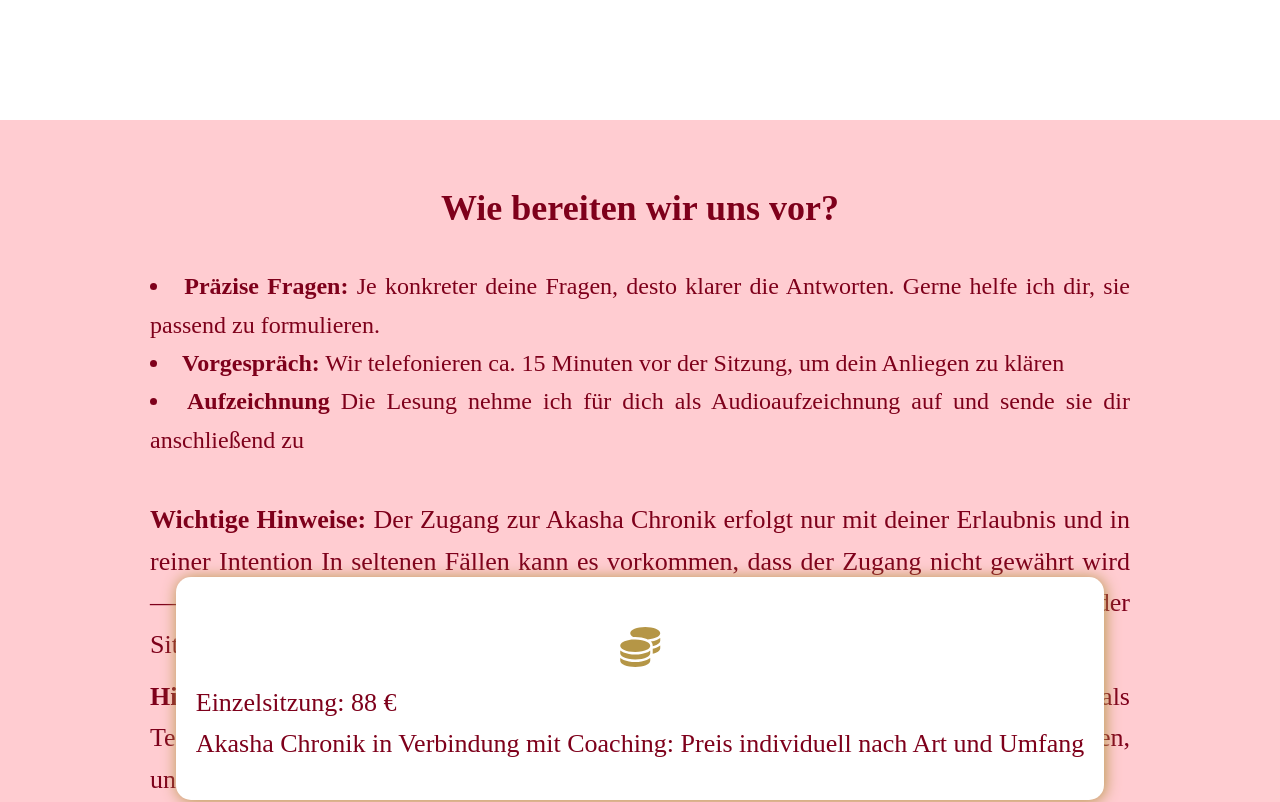
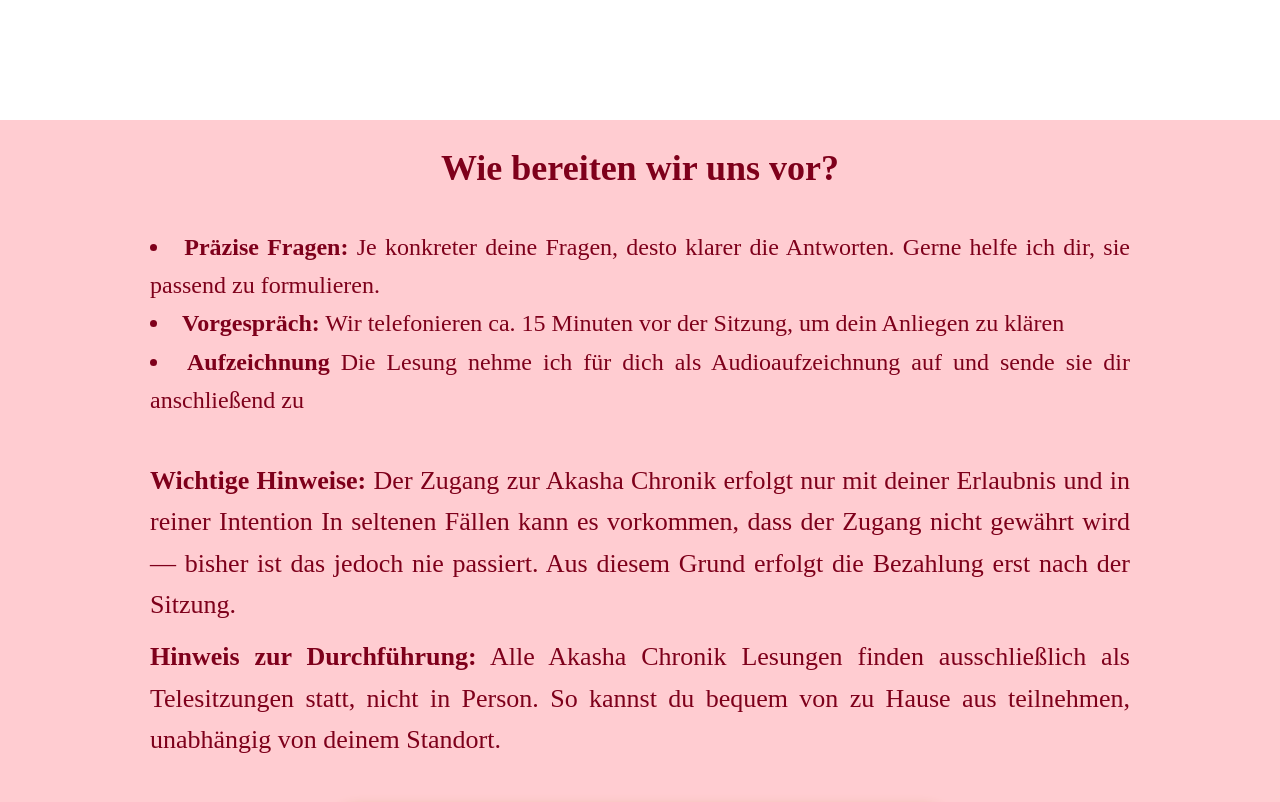
Before and after one commit to VioletaPet/website-makeover, a React (Create React App) app: page /angebot/akasha in a window 1280 px wide. Shown: the part 1560-2362 px from the top of the page. Built offline with nearby package versions, Linux system fonts and the light colour scheme.

Commit message:
fixes layout issues

```diff
--- a/src/components/pages/Akasha.scss
+++ b/src/components/pages/Akasha.scss
@@ -53,9 +53,9 @@ $max-width: 1200px;
     align-items: center;
     justify-content: center;
     background-color: $light-pink;
-    padding: 0 150px 70px;
+    padding: 0 150px 120px; // Increased bottom padding to make room for price box
     width: 100%;
-    height: 100vh;
+    min-height: 100vh; // Changed from fixed height to minimum height
     box-sizing: border-box;
     position: relative;
   }
@@ -63,7 +63,7 @@ $max-width: 1200px;
   .white-background {
     padding: 10px 150px 70px 0;
     width: 100%;
-    height: 100vh;
+    min-height: 100vh; // Changed from fixed height to minimum height
     display: flex;
     flex-direction: column;
     align-items: flex-start;
@@ -99,9 +99,10 @@ $max-width: 1200px;
     box-shadow: 1px 1px 15px $gold;
     border-radius: 15px;
     padding: 20px;
-    margin-top: 20px;
-    position: absolute;
-    bottom: 120px;
+    margin-top: 40px; // Increased margin-top
+    width: 80%; // Set width to prevent it from being too wide
+    max-width: 600px; // Maximum width
+    position: relative; // Changed from absolute to relative
 
     .price-icon {
       color: $gold;
@@ -144,7 +145,7 @@ $max-width: 1200px;
     .pink-background,
     .white-background {
       padding: $padding-default;
-      height: auto;
+      min-height: auto;
     }
 
     h2 {
@@ -160,9 +161,8 @@ $max-width: 1200px;
     }
 
     .price-box {
-      position: relative;
-      bottom: auto;
       margin-top: 30px;
+      width: 90%;
     }
   }
 }
```
